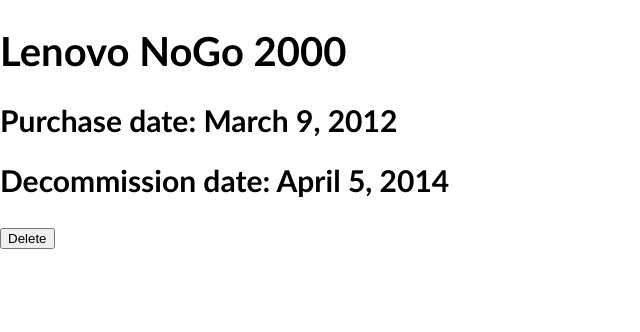
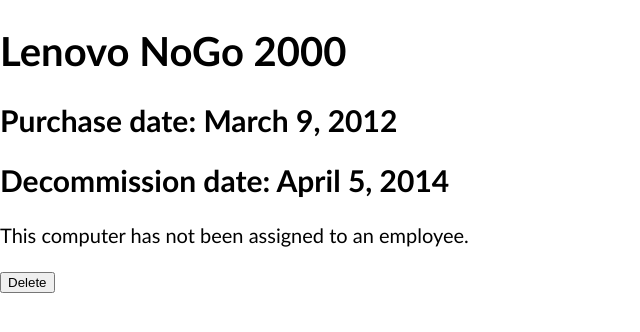
Before and after one commit to nss-cohort-40/banagzon-workforce-mgt-lumberjacks, a Django app: template hrapp/templates/computers/details.html in a window 1280 px wide. Shown: the part 66-398 px from the top of the page, without its empty margins (0-640 px from the left). Run offline with Django 3.2, Linux system fonts and the light colour scheme; the template is opened without the code that fills it: values that come from a table or form of the project are taken from there, others are empty; data comes from the database, SQL or seed files in the repository; tables that the repository leaves empty hold one stand-in row (values such as "Sample post"); parts of the project's set-up code (start-up, migrations or seed data) failed here and were passed over.

Commit message:
Successfully able to delete computers only if they are not assigned to an employee.

```diff
--- a/hrapp/templates/computers/details.html
+++ b/hrapp/templates/computers/details.html
@@ -25,6 +25,7 @@
     {% elif is_assigned == True and computer.decommission_date == None %}
         <p>This computer is assigned to: {{ computer.assigned_employee.first_name }} {{ computer.assigned_employee.last_name }}</p>
     {% else %}
+        <p>This computer has not been assigned to an employee.</p>
         <button type="button" id="delete-prompt-button">Delete</button>
     {% endif %}
     {% block scripts %}
```
